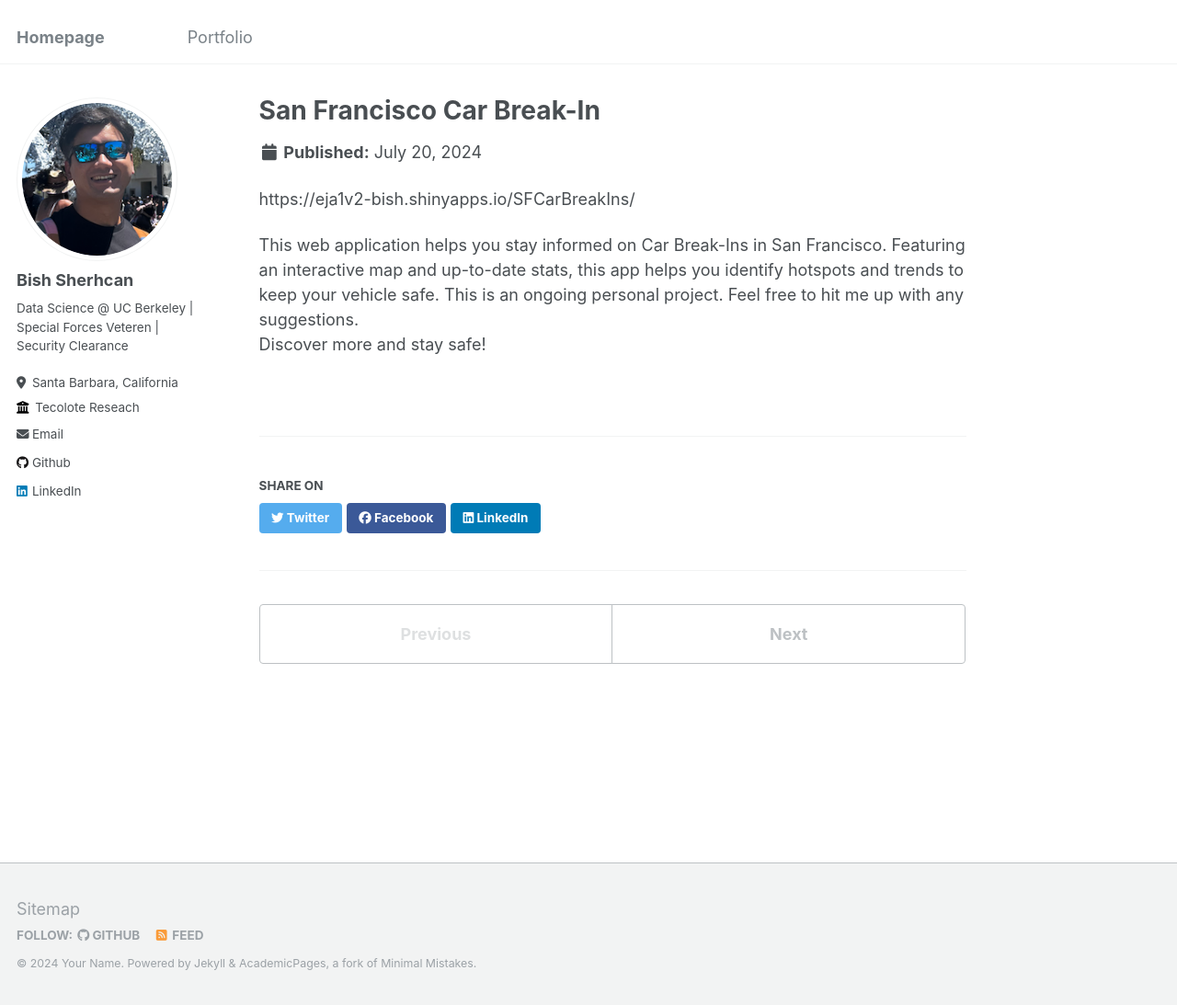
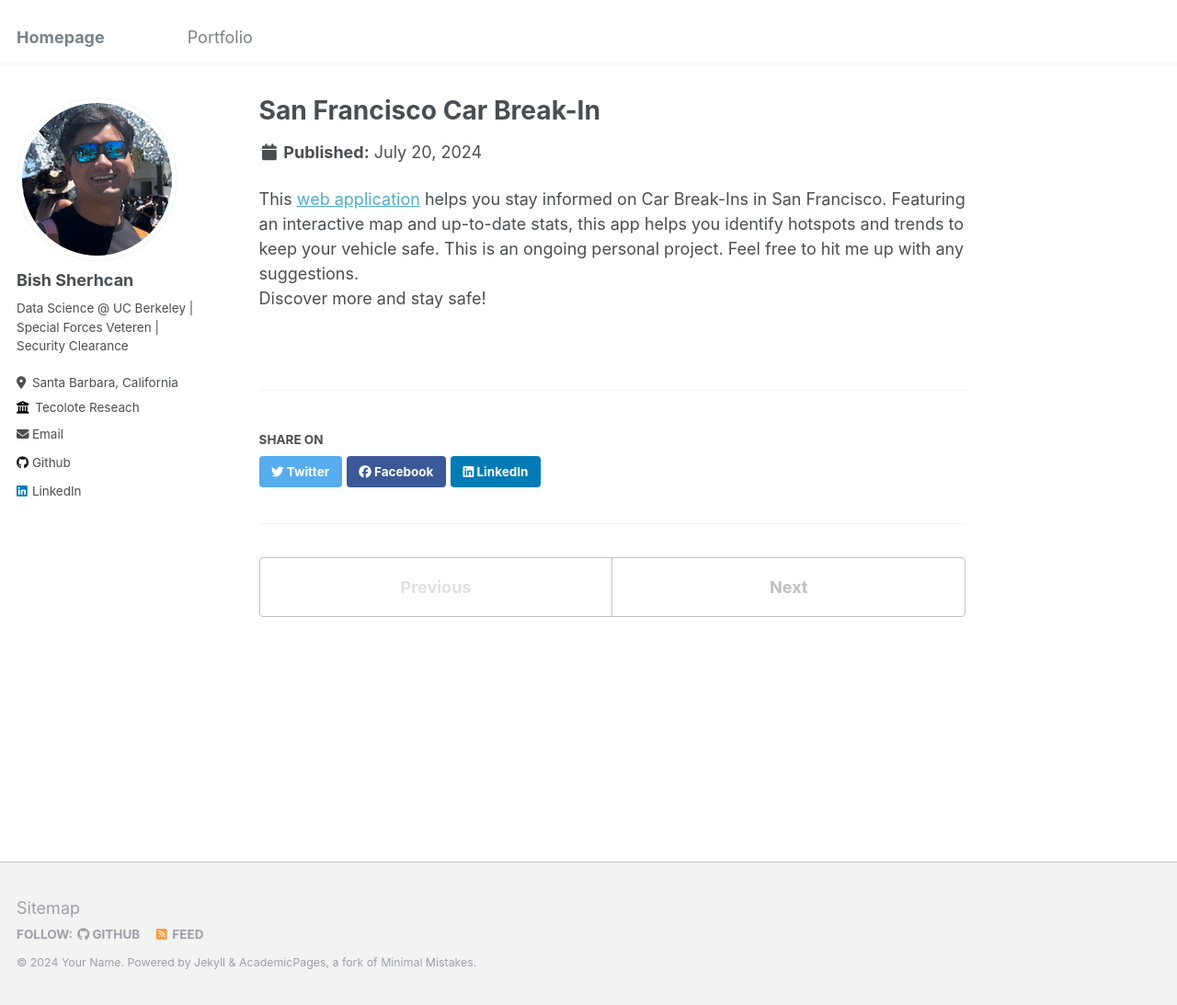
Before and after one commit to bishchan/bishchan.github.io, a Jekyll site: the page built from _portfolio/portfolio-1.md, in a window 1280 px wide and 1093 px high. Shown: the whole window at 92% size. Built offline with Jekyll 4.4.1, drawn with Linux system fonts in a browser that asks for light colours; part of the change alters nothing that is shown.

Commit message:
Update portfolio-1.md

```diff
--- a/_portfolio/portfolio-1.md
+++ b/_portfolio/portfolio-1.md
@@ -1,10 +1,8 @@
 ---
 title: "San Francisco Car Break-In"
-excerpt: "Interactive web application to track car break-ins in San Francisco 1 <br/><img src='/images/sf_car.png'  width='400'>"
+excerpt: "Interactive web application to track car break-ins in San Francisco <br/><img src='/images/sf_car.png'  width='400'>"
 collection: Projects
 ---
 
-https://eja1v2-bish.shinyapps.io/SFCarBreakIns/
-
-This web application helps you stay informed on Car Break-Ins in San Francisco. Featuring an interactive map and up-to-date stats, this app helps you identify hotspots and trends to keep your vehicle safe. This is an ongoing personal project. Feel free to hit me up with any suggestions. <br/>
+This [web application](https://eja1v2-bish.shinyapps.io/SFCarBreakIns/) helps you stay informed on Car Break-Ins in San Francisco. Featuring an interactive map and up-to-date stats, this app helps you identify hotspots and trends to keep your vehicle safe. This is an ongoing personal project. Feel free to hit me up with any suggestions. <br/>
 Discover more and stay safe!
```
